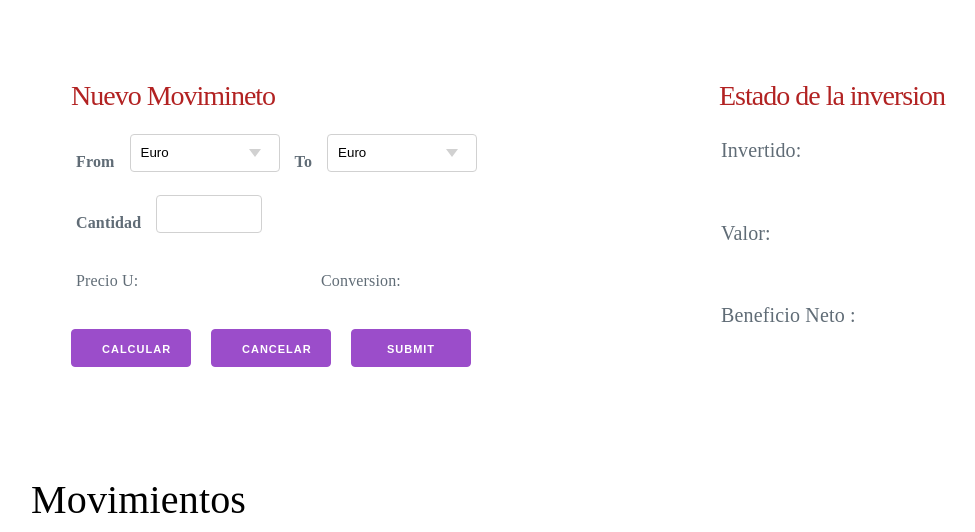
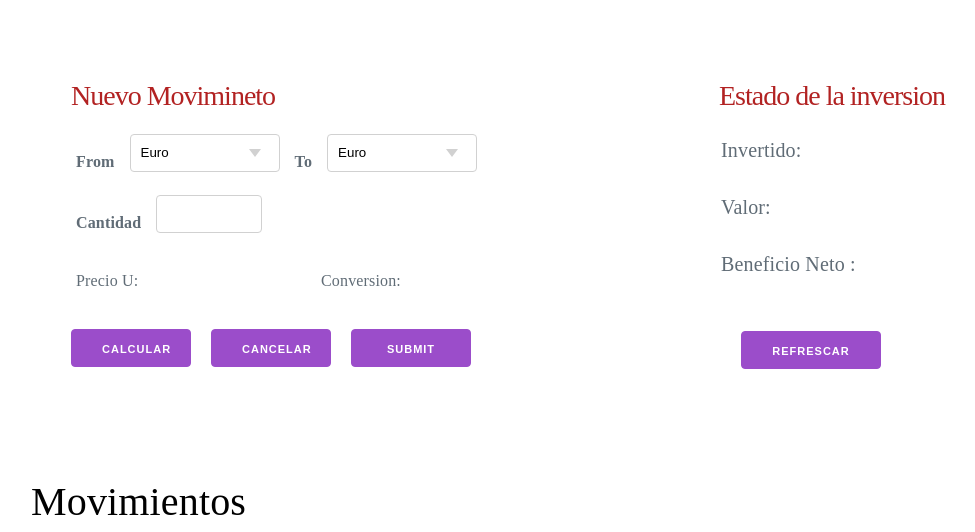
Before and after one commit to Arik-LT/Flask-JS-Project-2, a Flask app: page /transactions in a window 1280 px wide. Shown: the part 184-716 px from the top of the page, without its empty margins (69-1044 px from the left). Run offline with Flask 2, Linux system fonts and the light colour scheme; data that the repository does not hold is empty; some libraries are stand-ins or nearby versions; some web fonts are replaced.

Commit message:
commit final

```diff
--- a/createDB.py
+++ b/createDB.py
@@ -1,12 +1,8 @@
 import sqlite3
-
-# define connection and cursor
 
 connection = sqlite3.connect("movimientos.db")
 
 cursor = connection.cursor()
-
-# create table
 
 # command1 = "CREATE TABLE IF NOT EXISTS users(user_id INTEGER PRIMARY KEY, email TEXT, password TEXT)"
 
@@ -20,5 +16,4 @@ cursor.execute(command2)
 
 # cursor.execute("INSERT INTO movimientos VALUES (1, '2021/06/12', '18:26:30', 'BTC', 0.2, 'ETH', 9)")
 
-
 connection.commit()
--- a/crypto/static/js/transactions.js
+++ b/crypto/static/js/transactions.js
@@ -209,7 +209,6 @@ function creaMovimiento(ev) {
   document.querySelector(".conversionValue").textContent = "";
   document.querySelector(".priceValue").textContent = "";
 
-  llamaApiStatus();
 }
 
 window.onload = function () {
@@ -228,4 +227,6 @@ window.onload = function () {
   });
 
   document.querySelector("#submit").addEventListener("click", creaMovimiento);
+
+  document.querySelector("#refrescar").addEventListener("click", llamaApiStatus);
 };
--- a/crypto/templates/transactions.html
+++ b/crypto/templates/transactions.html
@@ -1,8 +1,8 @@
 {% extends "base.html" %} {% block title %}Transactions{% endblock %} {% block
 js %}/static/js/transactions.js{% endblock %} {% block content%} <br /><br />
 <body>
-    <div style="float: left; width: 60%; padding: 40px;">
-      <div><h3 style="color: firebrick;">Nuevo Movimineto</h3></div>
+  <div style="float: left; width: 60%; padding: 40px">
+    <div><h3 style="color: firebrick">Nuevo Movimineto</h3></div>
     <div class="row">
       <label for="conversion">From</label>
       <select name="conversion" id="conv_from" style="width: 150px">
@@ -62,20 +62,12 @@ js %}/static/js/transactions.js{% endblock %} {% block content%} <br /><br />
 
     <div class="row">
       <div>
-          <button
-            type="button"
-            id="calcular"
-            style="margin: 10px; width: 120px"
-          >
+        <button type="button" id="calcular" style="margin: 10px; width: 120px">
           Calcular
         </button>
       </div>
       <div>
-          <button
-            type="button"
-            id="cancelar"
-            style="margin: 10px; width: 120px"
-          >
+        <button type="button" id="cancelar" style="margin: 10px; width: 120px">
           Cancelar
         </button>
       </div>
@@ -85,27 +77,37 @@ js %}/static/js/transactions.js{% endblock %} {% block content%} <br /><br />
     </div>
   </div>
 
-    <div style="float: left; width: 40%; padding: 40px;">
-        <div><h3 style="color: firebrick;">Estado de la inversion</h3></div>
-        <div style="margin-left: 12px;">
+  <div style="float: left; width: 40%; padding: 40px">
+    <div><h3 style="color: firebrick">Estado de la inversion</h3></div>
+    <div style="margin-left: 12px">
       <div class="row">
-          <p style="font-size: 20px;">Invertido: <span class="Invertido"> </span></p>
+        <p style="font-size: 20px">
+          Invertido: <span class="Invertido"> </span>
+        </p>
       </div>
-          <br />
+
       <div class="row">
-          <p style="font-size: 20px;">Valor: <span class="Valor"> </span></p>
+        <p style="font-size: 20px">Valor: <span class="Valor"> </span></p>
       </div>
-        <br>
+
       <div class="row">
-          <p style="font-size: 20px;">Beneficio Neto : <span class="Beneficio"> </span></p>
+        <p style="font-size: 20px; padding-bottom: 16px">
+          Beneficio Neto : <span class="Beneficio"> </span>
+        </p>
+      </div>
+
+      <div>
+        <button type="button" id="refrescar" style="margin: 10px; width: 140px">
+          Refrescar
+        </button>
       </div>
     </div>
   </div>
 
-    <div style="display: inline-block; width: 100%;">
-      <br>
-      <br>
-      <header style="text-align: left;">Movimientos</header>
+  <div style="display: inline-block; width: 100%">
+    <br />
+    <br />
+    <header style="text-align: left">Movimientos</header>
     <div class="lista-movimientos">
       <table class="tabla-movimientos">
         <thead>
@@ -122,7 +124,6 @@ js %}/static/js/transactions.js{% endblock %} {% block content%} <br /><br />
       </table>
     </div>
   </div>
-
 </body>
 
 {% endblock %}
--- a/crypto/views.py
+++ b/crypto/views.py
@@ -110,7 +110,6 @@ def status():
       consulta2 = dbManager.consultaMuchasSQL(query2)
 
       inicial = consulta1[0]['sum(cantidad_from)']
-
       comprado = consulta2[0]['sum(cantidad_to)']
 
       if moneda == 'EUR':
```
Lines whose indentation alone changed are shown as unchanged.
